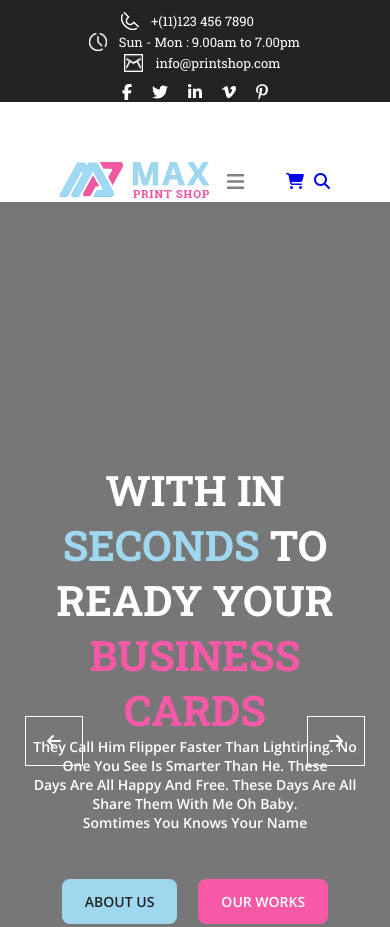
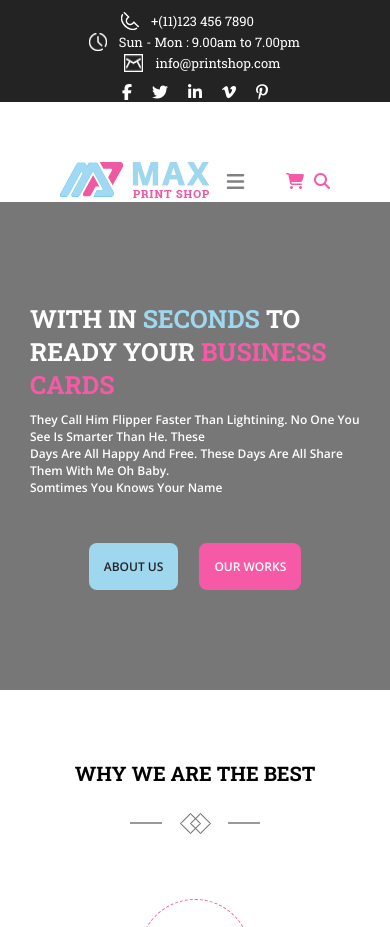
Before and after one commit to chintan3492/max_print-psd, a plain HTML site: page index.html in a window 390 px wide. Shown: the top 927 px of the page. Drawn offline with nearby package versions, Linux system fonts and the light colour scheme.

Commit message:
mobile 320px

```diff
--- a/index.html
+++ b/index.html
@@ -107,6 +107,7 @@
     <!-- SLIDER -->
     <div class="sleek-slider">
         <!-- SLIDER-1 -->
+        <div class="desktop-slider">
             <div class="slider-main">
                 <div class="container">
                     <div class="slider">
@@ -163,6 +164,71 @@
                         <div class="btn">
                             <a href="#" class="aboutus">about us</a>
                             <a href="#" class="ourworks">our works</a>
+                        </div>
+                    </div>
+                </div>
+            </div>
+        </div>
+        <!-- MOBILE_SLIDER -->
+        <div class="mobile-slider">
+            <!-- MOB-SLIDER-1 -->
+            <div class="slider-main">
+                <div class="container">
+                    <div class="mob-slider">
+                        <h2>with in <span class="second">seconds</span> to ready your <span class="busi-card">business
+                                cards</span>
+                        </h2>
+
+                        <p>they call him flipper faster than lightining. no one you see is smarter than he. these <br>
+                            days are all happy and free. these days are all share them with me oh baby.<br>somtimes you
+                            knows
+                            your name
+                        </p>
+                        <div class="mob-btn">
+                            <a href="#" class="mob-aboutus">about us</a>
+                            <a href="#" class="mob-ourworks">our works</a>
+                        </div>
+                    </div>
+                </div>
+            </div>
+
+            <!-- MOB-SLIDER-2 -->
+            <div class="slider-main">
+                <div class="container">
+                    <div class="mob-offer">
+                        <h2><span class="second">60% offer</span> for max printshop <span class="busi-card">works</span>
+                        </h2>
+
+                        <p>they call him flipper faster than lightining. no one you see is smarter than he. these <br>
+                            days are all happy and free. these days are all share them with me oh baby.<br>somtimes you
+                            knows your name
+                        </p>
+
+                        <div class="mob-btn-second">
+                            <a href="#" class="mob-aboutus">about us</a>
+                            <a href="#" class="mob-ourworks">our works</a>
+                        </div>
+
+                    </div>
+                </div>
+            </div>
+
+            <!-- MOB-SLIDER-3 -->
+            <div class="slider-main">
+                <div class="container">
+                    <div class="mob-slider">
+                        <h2>max <span class="second">printshop</span> have a dedicated <span
+                                class="busi-card">employees</span>
+                        </h2>
+
+                        <p>they call him flipper faster than lightining. no one you see is smarter than he. these <br>
+                            days are all happy and free. these days are all share them with me oh baby.<br>somtimes you
+                            knows your name
+                        </p>
+                        <div class="mob-btn">
+                            <a href="#" class="mob-aboutus">about us</a>
+                            <a href="#" class="mob-ourworks">our works</a>
+                        </div>
                     </div>
                 </div>
             </div>
@@ -290,17 +356,26 @@
     <script type="text/javascript" src="slick/slick.min.js"></script>
     <script>
         $(document).ready(function () {
-            $('.sleek-slider').slick({
-                prevArrow: '<i class="fa-solid fa-arrow-left"></i>',
-                nextArrow: '<i class="fa-solid fa-arrow-right"></i>'
-            });
+            // $('.sleek-slider').slick({
+            //     prevArrow: '<i class="fa-solid fa-arrow-left"></i>',
+            //     nextArrow: '<i class="fa-solid fa-arrow-right"></i>'
+            // });
             // MOB-BAR-LIST
             $(".mobile-bars").click(function () {
                 $(".mob-menu-list").slideToggle("slow");
             });
+            // DESKTOP-SLICK-SLIDER
+            $('.desktop-slider').slick({
+                arrows: false
+            });
+            // MOB-SLICK-SLIDER
+            $('.mobile-slider').slick({
+                arrows: false
+            });
+        });
 
 
-        });
+
     </script>
 </body>
 
--- a/style.css
+++ b/style.css
@@ -63,6 +63,7 @@
   }
 
 
+
   .mail-icon a {
       display: flex;
       color: #ffff;
@@ -109,6 +110,7 @@
   .logo img {
       display: none;
   }
+
 
   .mob-view {
       display: flex;
@@ -160,11 +162,11 @@
       display: none;
   }
 
-  .shop-icon .fa-solid {
+  .mob-shop-icon .fa-solid {
       color: #f65aa7;
   }
 
-  .shop-icon .fa-solid:hover {
+  .mob-shop-icon .fa-solid:hover {
       color: #999999;
   }
 
@@ -176,39 +178,15 @@
   }
 
   /* SLIDER */
-  .fa-solid:hover {
-      background-color: #ffff;
-      color: #232323;
+  .desktop-slider {
+      display: none;
   }
-
-  .fa-arrow-left {
-      position: absolute;
-      top: 50%;
-      z-index: 1;
-      left: 25px;
-      cursor: pointer;
-      color: #ffff;
-      border: 1px solid #ffff;
-      padding: 16px 21px;
-  }
-
-  .fa-arrow-right {
-      position: absolute;
-      top: 50%;
-      z-index: 1;
-      right: 25px;
-      cursor: pointer;
-      color: #ffff;
-      border: 1px solid #ffff;
-      padding: 16px 21px;
-  }
-
 
   /* slider-1 */
   .slider-main {
       background-color: #777777;
       /* padding: 260px 245px 306px 245px; */
-      padding: 260px 0px 306px 0px;
+      padding: 100px 0px 100px 0px;
       /* position: relative; */
   }
 
@@ -216,12 +194,17 @@
       text-align: center;
   }
 
-  .slider h2 {
+  /* .slider h2 {
+      display: none;
+  } */
+
+  .mob-slider h2 {
       text-transform: uppercase;
       color: #ffff;
       font-family: 'Roboto Slab', serif;
       font-weight: 700;
-      font-size: 42px;
+      font-size: 25px;
+      padding-bottom: 10px;
   }
 
   .second {
@@ -232,8 +215,13 @@
       color: #f65aa7;
   }
 
+  /*
   .slider p {
-      font-size: 14px;
+      display: none;
+  } */
+
+  .mob-slider p {
+      font-size: 12px;
       font-family: 'Open Sans', sans-serif;
       font-weight: 600;
       color: #ffff;
@@ -241,55 +229,53 @@
       padding-bottom: 47px;
   }
 
-
-
-  .aboutus {
+  .mob-aboutus {
+      font-size: 12px;
+      padding: 15px 15px;
+      border-radius: 8px;
       align-items: center;
-      border-radius: 8px;
       text-decoration: none;
       background-color: #9fd7ef;
-      padding: 13px 23px;
       color: #232323;
       text-transform: uppercase;
-      font-size: 14px;
       font-family: 'Open Sans', sans-serif;
       font-weight: 600;
       display: inline-block;
-
   }
 
-  .aboutus:hover {
-      color: #ffff;
-      background-color: #f65aa7;
-  }
+  /*
+  .aboutus {
+      display: none;
+  } */
 
-  .btn {
+
+  .mob-btn {
       display: flex;
       gap: 21px;
       justify-content: center;
   }
 
-  .btn-second {
+  .mob-btn-second {
       display: flex;
       gap: 21px;
   }
 
-  .ourworks {
+  .mob-ourworks {
+      font-size: 12px;
+      padding: 15px 15px;
+      border-radius: 8px;
       text-decoration: none;
       text-transform: uppercase;
-      font-size: 14px;
       font-family: 'Open Sans', sans-serif;
       font-weight: 600;
       color: #ffff;
       background-color: #f65aa7;
-      padding: 13px 23px;
-      border-radius: 8px;
   }
 
-  .ourworks:hover {
-      color: #232323;
-      background-color: #9fd7ef;
-  }
+  /* .ourworks {
+      display: none;
+  } */
+
 
 
 
@@ -298,17 +284,18 @@
       padding: 260px 780px 306px 472px;
   } */
 
-  .offer h2 {
+  .mob-offer h2 {
+      font-size: 25px;
       text-transform: uppercase;
       color: #ffff;
       font-family: 'Roboto Slab', serif;
       font-weight: 700;
-      font-size: 42px;
+      padding-bottom: 10px;
 
   }
 
-  .offer p {
-      font-size: 14px;
+  .mob-offer p {
+      font-size: 12px;
       font-family: 'Open Sans', sans-serif;
       font-weight: 600;
       color: #ffff;
@@ -317,11 +304,15 @@
   }
 
   /* ICON-CARDS */
+  .main-promotion {
+      border-bottom: 1px solid #232323;
+  }
+
   .promotion h2 {
       text-transform: uppercase;
       text-align: center;
-      padding-top: 145px;
-      font-size: 32px;
+      padding-top: 70px;
+      font-size: 20px;
       font-family: 'Roboto Slab', serif;
       font-weight: 700;
   }
@@ -331,8 +322,8 @@
       content: "";
       border: 1px solid #999999;
       position: absolute;
-      width: 66px;
-      left: 42%;
+      width: 30px;
+      left: 60%;
       top: 36px;
   }
 
@@ -346,21 +337,21 @@
       content: "";
       border: 1px solid #999999;
       position: absolute;
-      width: 66px;
+      width: 30px;
+      right: 60%;
       top: 36px;
-      right: 42%;
   }
 
   .main-cards {
       display: flex;
       flex-direction: column;
       gap: 45px;
-      padding-bottom: 150px;
+      padding-bottom: 40px;
   }
 
   .card {
       text-align: center;
-      padding-top: 73px;
+      padding-top: 60px;
   }
 
   .card h5 {
@@ -409,10 +400,10 @@
 
   .product h2 {
       text-align: center;
-      padding-top: 145px;
+      padding-top: 50px;
       font-family: 'Roboto Slab', serif;
       font-weight: 700;
-      font-size: 32px;
+      font-size: 20px;
       text-transform: uppercase;
   }
 
@@ -714,6 +705,11 @@
           font-family: 'Roboto Slab', serif;
           font-weight: 700;
           font-size: 42px;
+          /* display: block; */
+      }
+
+      .mob-slider h2 {
+          display: none;
       }
 
       .second {
@@ -731,6 +727,7 @@
           color: #ffff;
           text-transform: capitalize;
           padding-bottom: 47px;
+          /* display: block; */
       }
 
 
@@ -747,6 +744,7 @@
           font-family: 'Open Sans', sans-serif;
           font-weight: 600;
           display: inline-block;
+          /* display: block; */
 
       }
 
@@ -776,6 +774,7 @@
           background-color: #f65aa7;
           padding: 13px 23px;
           border-radius: 8px;
+          /* display: block; */
       }
 
       .ourworks:hover {
```
Lines whose indentation alone changed are shown as unchanged.
